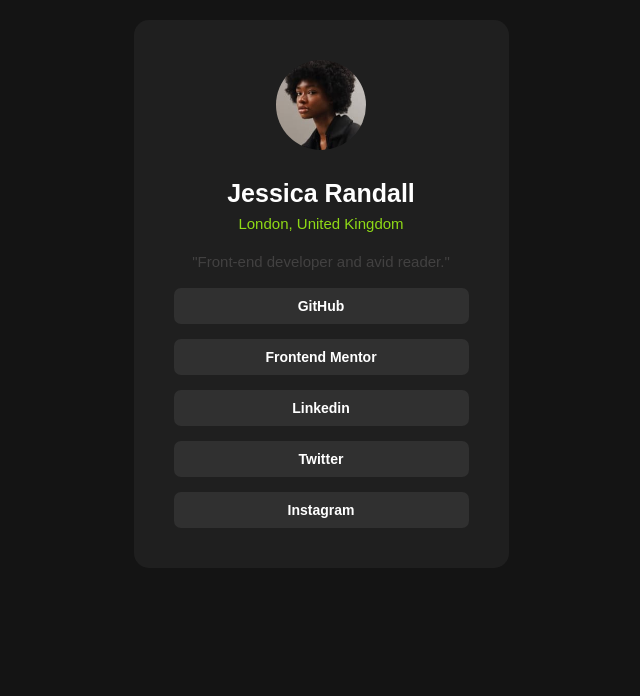
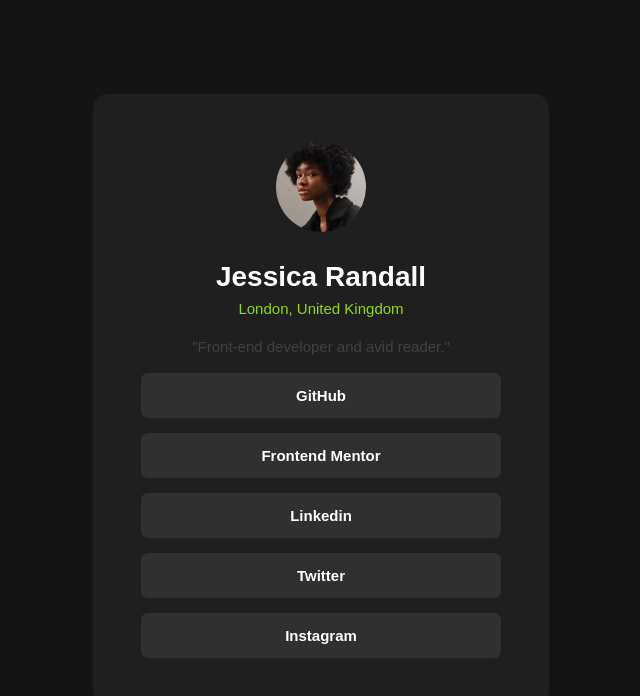
Before and after one commit to Luico2399/SocialPage, a plain HTML site: page index.html in a window 1280 px wide. Shown: the whole page, without its empty margins (319-959 px from the left). Drawn offline with Linux system fonts and the light colour scheme.

Commit message:
container was center

```diff
--- a/styles.css
+++ b/styles.css
@@ -1,7 +1,8 @@
-*{
+* {
+    margin: 0;
     padding: 0;
-    margin: 0;
     box-sizing: border-box;
+
 }
 
 body {
@@ -10,7 +11,7 @@
     display: flex;
     justify-content: center;
     align-items: center;
-    min-width: 100vh;
+    min-height: 100vh;
     padding: 20px;
 }
 
@@ -19,7 +20,7 @@
     border-radius: 15px;
     padding: 40px;
     max-width: 375px;
-    width: 100vh;
+    width: 100%;
     text-align: center;
 }
 
@@ -75,17 +76,32 @@
     color: #333333;
 }
 
+@media (min-width: 768px){
+        .container{
+            max-width: 456px;
+            padding: 48px;
+        }
 
-@media (min-width: 768px){
-    .container {
-        .container{
-            max-width: 1440px;
+        h1 {
+            font-size: 28px;
+        }
+
+        .location {
+            font-size: 15px;
+        }
+
+        .bio {
+            font-size: 15px;
+        }
+
+        .social-links a {
+            padding: 14px;
+            font-size: 15px;
         }
     }
-}
 
-@media (max-width: 1440px){
-    .container {
+@media (min-width: 1440px){
+    body{
         padding: 40px;
     }
 }
```
